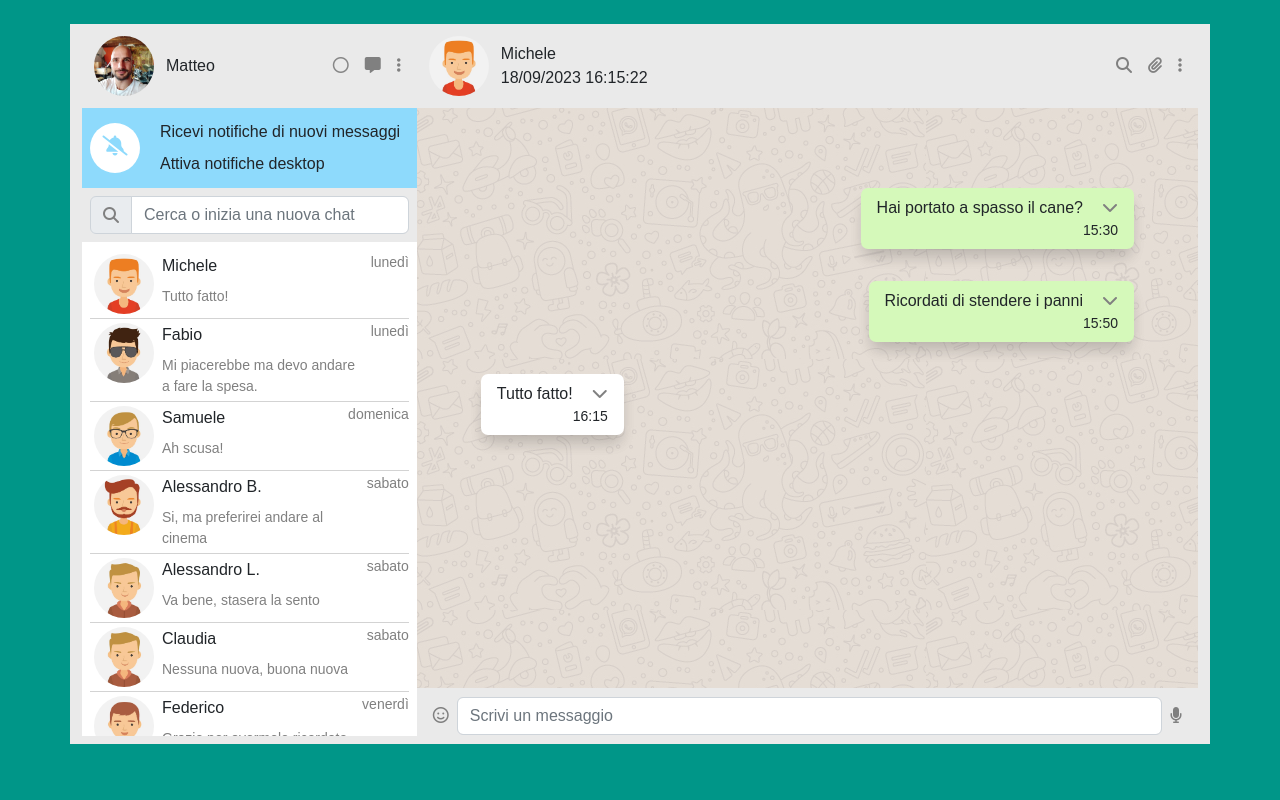
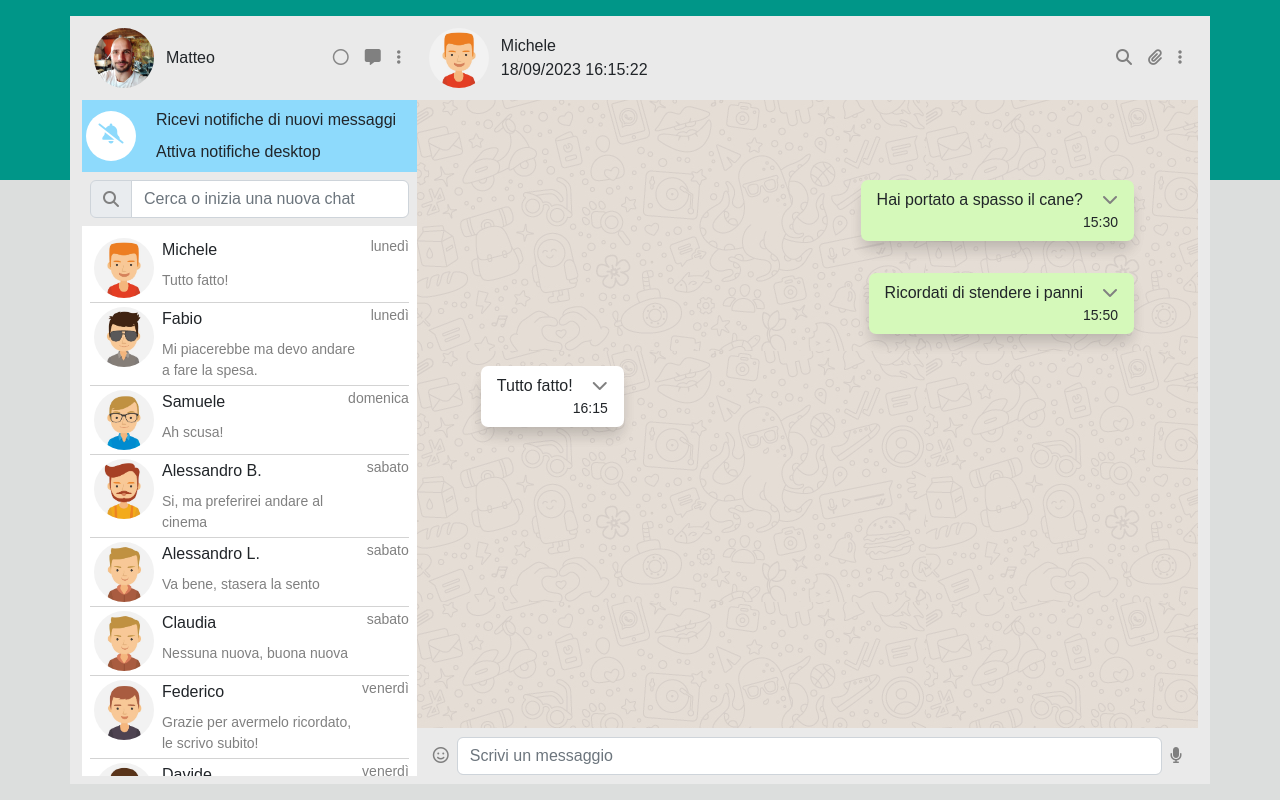
Before and after one commit to MatteoGaloni/vue-boolzapp, a plain HTML site: page index.html in a window 1280 px wide. Drawn offline with nearby package versions, Linux system fonts and the light colour scheme.

Commit message:
add vh and background color to body

```diff
--- a/css/style.css
+++ b/css/style.css
@@ -7,7 +7,13 @@
 
 body {
     font-family: sans-serif;
-    background: rgba(0, 150, 136, 1);
+    background: linear-gradient(rgba(0, 150, 136, 1) 0px, rgba(0, 150, 136, 1) 180px, #dcdedd 180px, #dcdedd);
+    height: 100vh;
+}
+
+#app {
+    height: 100%;
+    padding: 1rem 0;
 }
 
 /* ****************************ROOT COLOR************** */
@@ -23,11 +29,11 @@ i {
     color: grey;
 }
 
+
 /* ***********MAIN CONTAINER******************** */
 .container {
-    height: 90vh;
-    margin-top: 1.5rem;
     background-color: var(--main-color);
+    height: 100%;
 }
 
 /* ******************************* */
--- a/index.html
+++ b/index.html
@@ -33,7 +33,7 @@
           </div>
         </div>
         <!-- ****************Second Row*********************** -->
-        <div id="second-row" class="p-2">
+        <div id="second-row" class="p-1">
           <div class="d-flex align-items-center">
             <div id="rounded-icon" class=" p-1">
               <span><i id="bell" class="fa-solid fa-bell-slash"></i></span>
```
